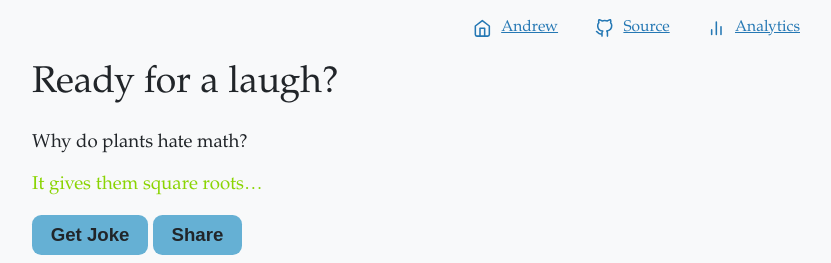
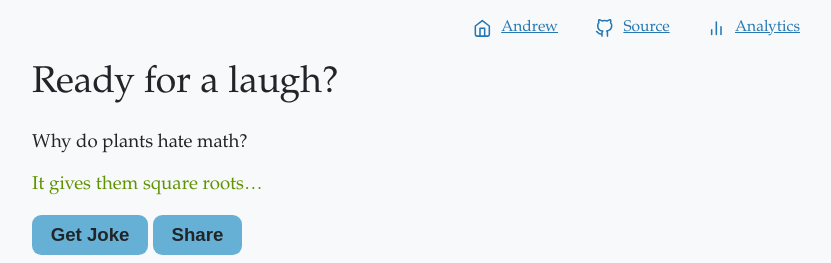
Before and after one commit to avanderw/joke, a SvelteKit app: page / in a window 1280 px wide. Shown: the top 263 px of the page, without its empty margins (224-1055 px from the left). Built offline with nearby package versions, Linux system fonts and the light colour scheme.

Commit message:
Make the green darker for light mode

```diff
--- a/src/app.css
+++ b/src/app.css
@@ -13,7 +13,8 @@
       --primary-5: #03045e;
       --secondary-1: #c5fb60;
       --secondary-2: #aefb1e;
-      --secondary-3: #8ad403;
+      /* --secondary-3: #8ad403;  */
+      --secondary-3: #609301;
       --secondary-4: #609301;
       --secondary-5: #355200;
       --accent-1: #fe626a;
```
